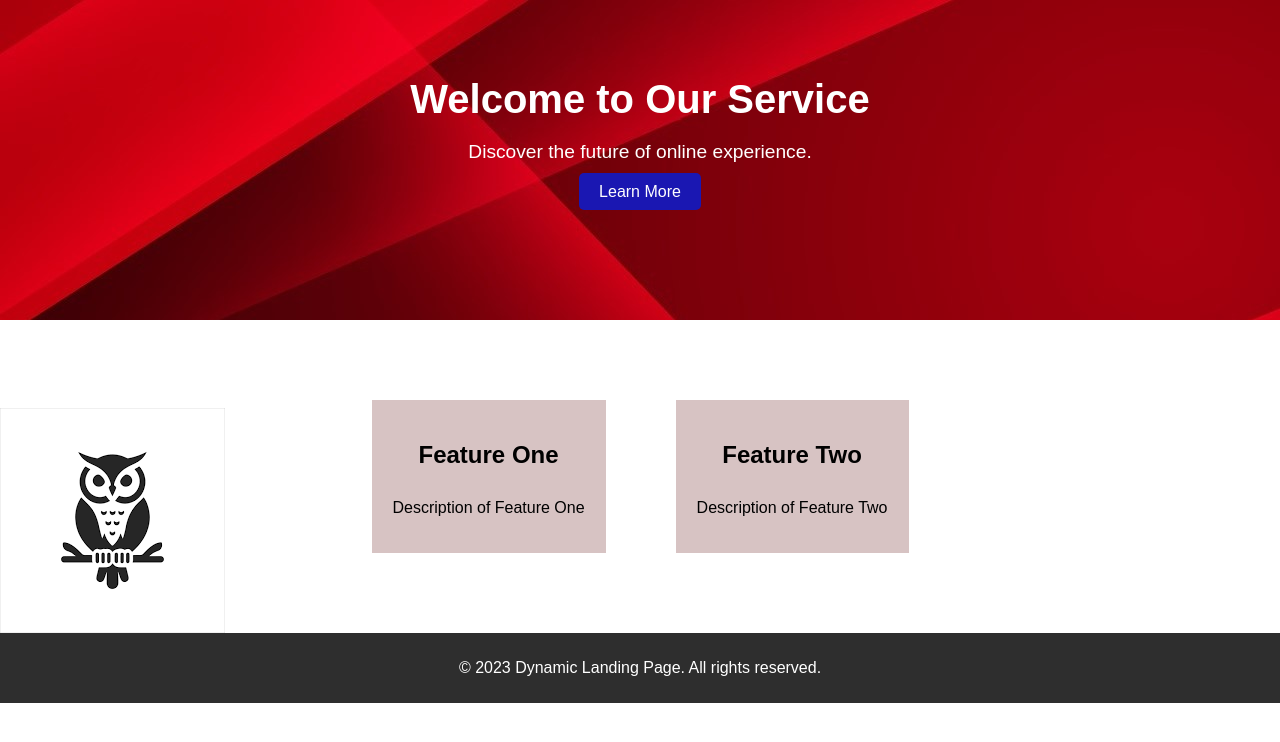
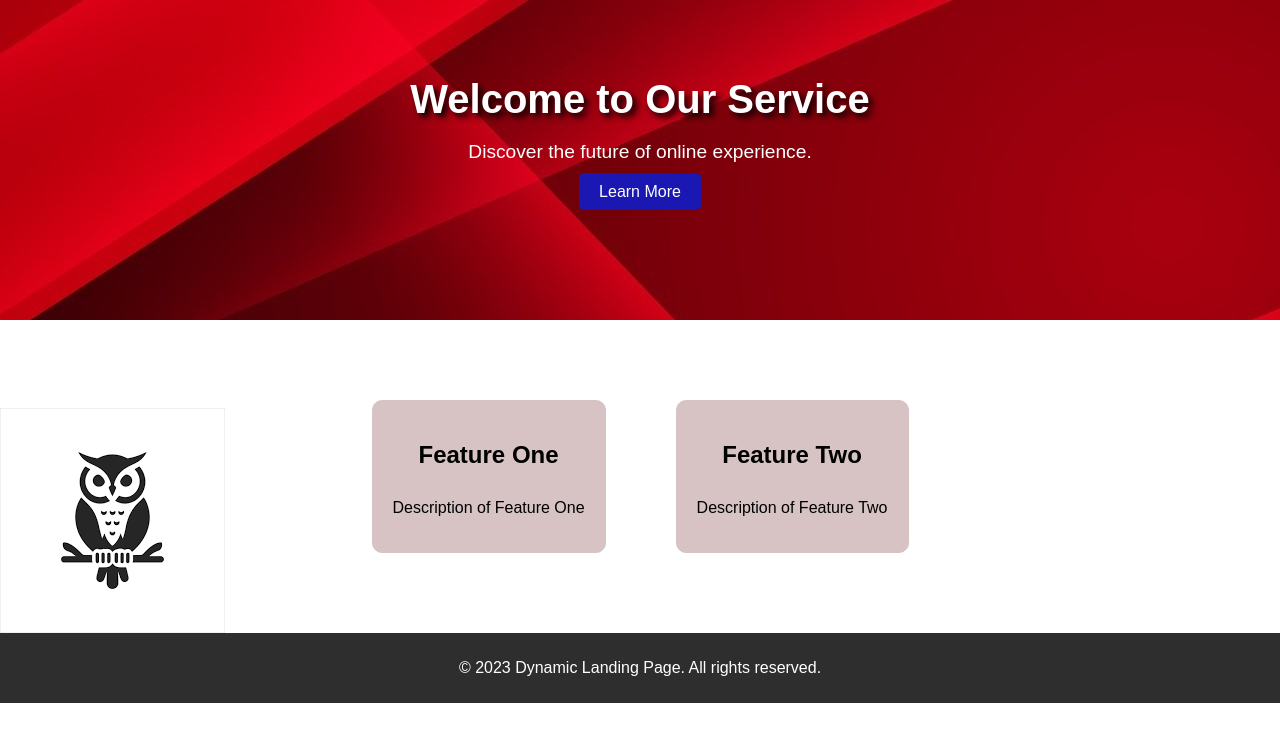
Before and after one commit to masato009/Welcome-to-Our-Serves, a plain HTML site: page index.html in a window 1280 px wide. Drawn offline with Linux system fonts and the light colour scheme.

Commit message:
Add files via upload

```diff
--- a/style.css
+++ b/style.css
@@ -18,6 +18,7 @@ body {
 .hero-section h1 {
     font-size: 2.5rem;
     margin-bottom: 10px;
+    text-shadow: 4px 4px 6px #000;
 }
 
 .hero-section p {
@@ -46,6 +47,7 @@ body {
 
 .feature {
     border: 1px solid #d7c3c3;
+    border-radius: 10px;
     margin: 10px;
     padding: 20px;
     background-color: #d7c3c3;
```
Also changed, not shown: index.html (line endings or trailing spaces).
